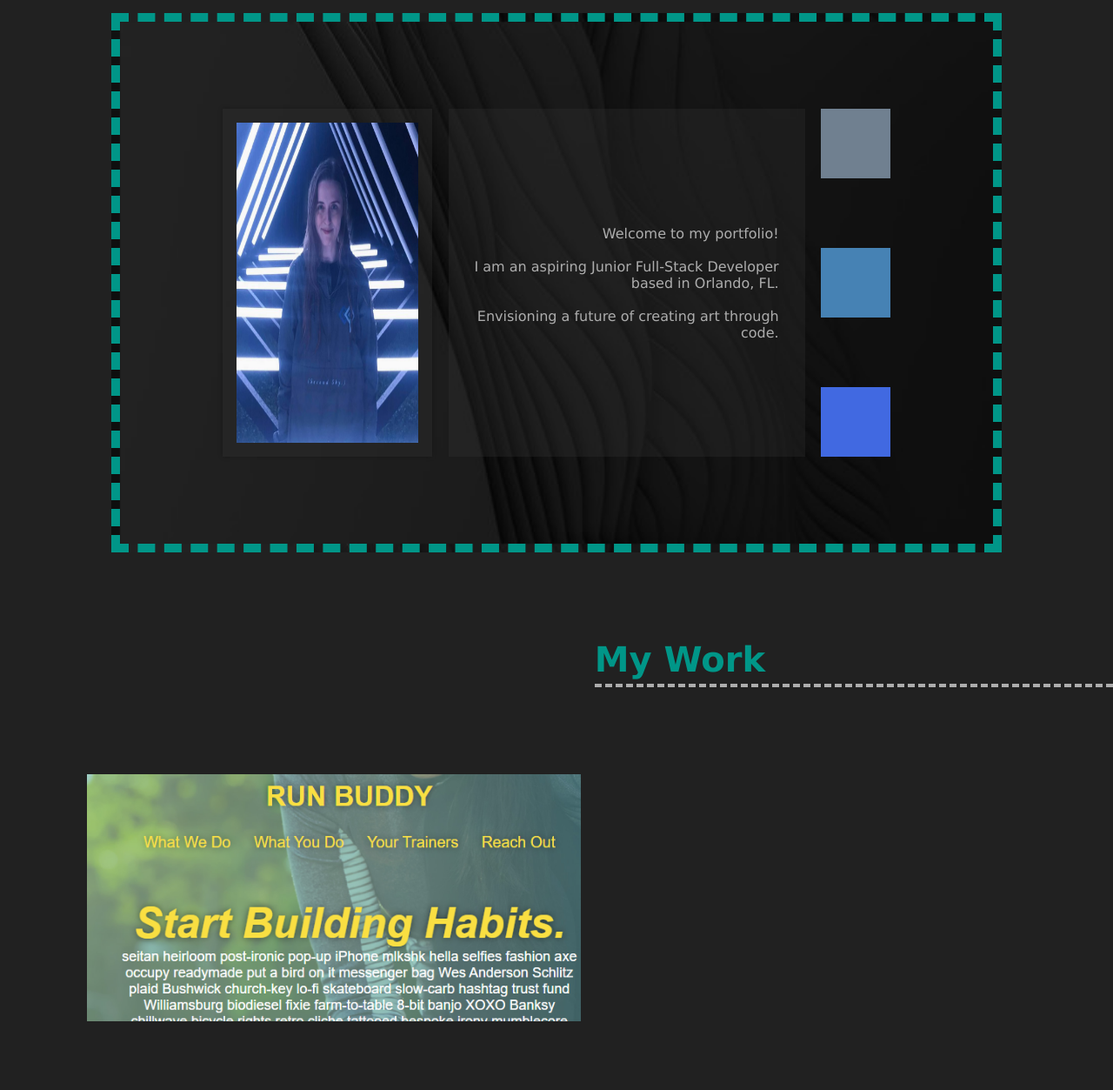
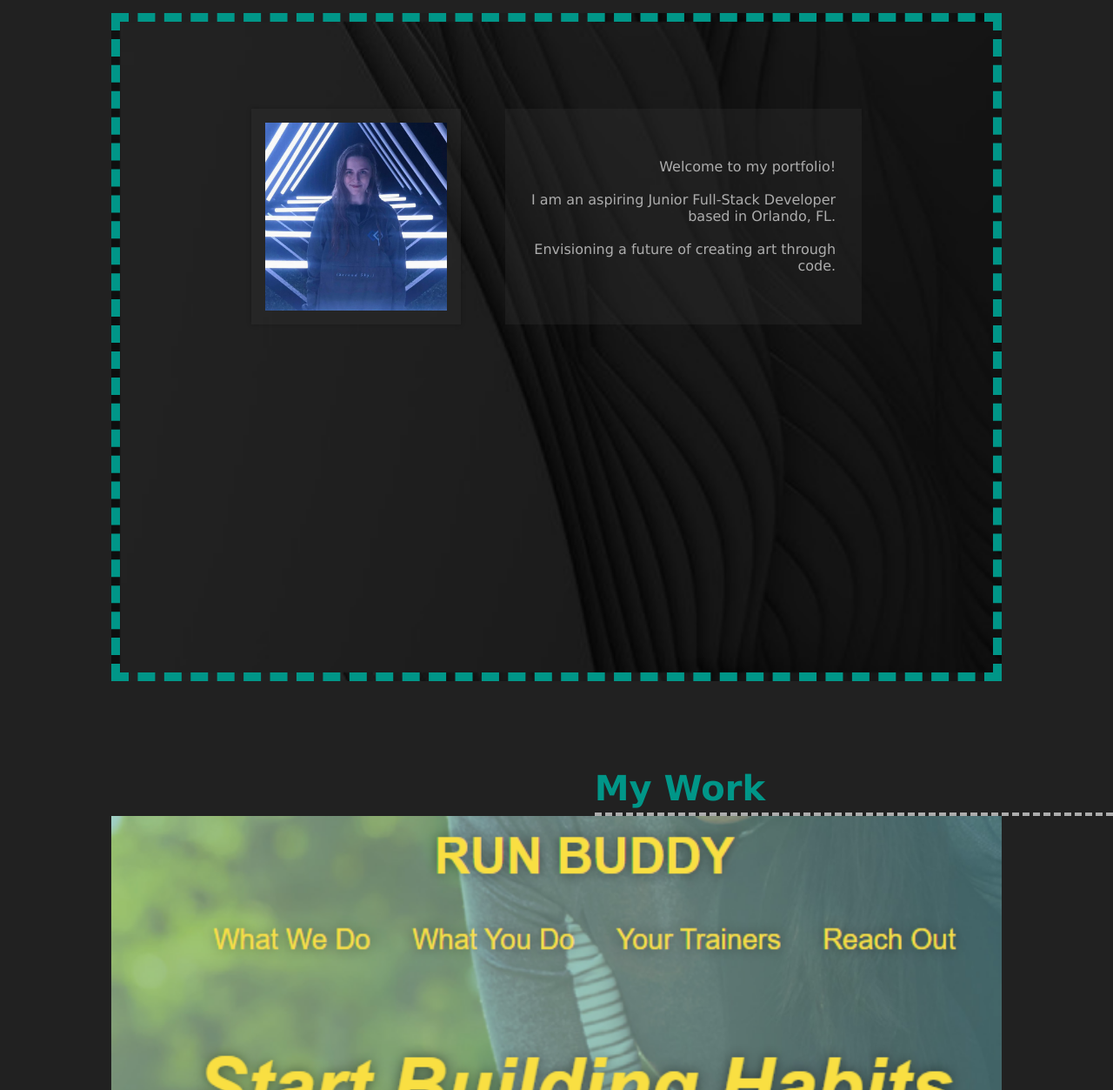
Before and after one commit to kdombrosky/professional_portfolio, a plain HTML site: page index.html in a window 1280 px wide. Shown: the part 190-1443 px from the top of the page at 87% size. Drawn offline with Linux system fonts and the light colour scheme.

Commit message:
commit change before redo

```diff
--- a/assets/css/styles.css
+++ b/assets/css/styles.css
@@ -119,32 +119,36 @@ header nav ul li a:active {
 .palette {
     display: flex;
     flex-direction: column;
+    justify-content: space-evenly;
+    height: 300px;
+    width: 200px;
+    padding: 0;
     align-items: center;
-    justify-content: space-between;
 }
 
-.color_1 {
-    padding: 40px;
-    flex: 1;
+.color {
+    width: 40px;
+    height: 40px;
     background-color: slategray;
 }
 
-.color_2 {
-    padding: 40px;
-    flex: 1;
+.color:nth-child(2) {
+
     background-color: steelblue;
 }
 
-.color_3 {
-    padding: 40px;
-    flex: 1;
+.color:nth-child(3) {
+
     background-color:royalblue;
 }
 
-.space {
+/* .space {
     padding: 40px;
+    width: 40px;
+    height: 40px;
     flex: 1;
-}
+} */
+
 /* End Hero Styles */
 
 /* Section Titles */
@@ -176,13 +180,18 @@ header nav ul li a:active {
 }
 
 .project_main {
-    padding: 100px;
-    width: 60%;
-    height: 60%;
+    width: 80%;
+}
+.project_main a img {
+    padding: 0;
+    width: 100%;
+    height: 100%;
 }
 
 .projects {
     width: 100%;
+    display: flex;
+    justify-content: center;
 }
 .project {
     flex: 1;
@@ -222,5 +231,5 @@ header nav ul li a:active {
 
     header nav ul li a {
         font-size: 20px;
-
+    }
 }
--- a/index.html
+++ b/index.html
@@ -11,6 +11,7 @@
 
 <body>
     <!-- Header -->
+
     <header>
         <h1>
             <a href="/">Kayla Dombrosky</a>
@@ -64,13 +65,13 @@
         <h2>My Work</h2>
         </div>
         <article class="projects">
-            <div>
+            <div class="project_main">
                 <a href="https://kdombrosky.github.io/run-buddy/">
-                    <img class="project_main" src="./assets/images/run-buddy-prev.png" />
+                    <img src="./assets/images/run-buddy-prev.png" />
                 </a>
             </div>
-            <div class="flex-grid">
-                <div class="project">
+            <!-- <div class="flex-grid">
+            <div class="project">
                     <a href="/"><img src="./assets/images/website preview.png" /></a>
                 </div>
                 <div class="project">
@@ -82,10 +83,14 @@
                 <div class="project">
                     <a href="/"><img src="./assets/images/placeholder.png" /></a>
                 </div>
-            </div>
+            </div>  -->
         </article>
 
     </section>
+
+    <div>
+
+    </div>
 
 
     <!-- Footer -->
```
Also changed, not shown: assets/images/bg_black_layer.jpg (deleted), assets/images/flower_bg_bw.png (deleted), assets/images/flower_bg_bw_blue.png (deleted), assets/images/landing_bg.png (added).
